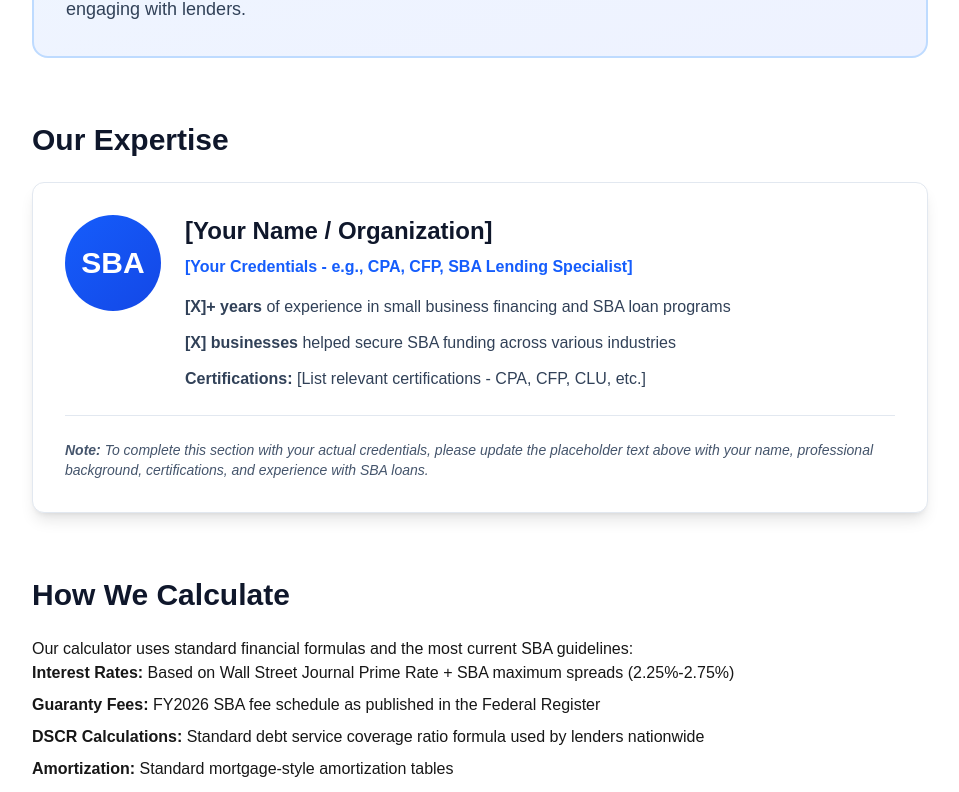
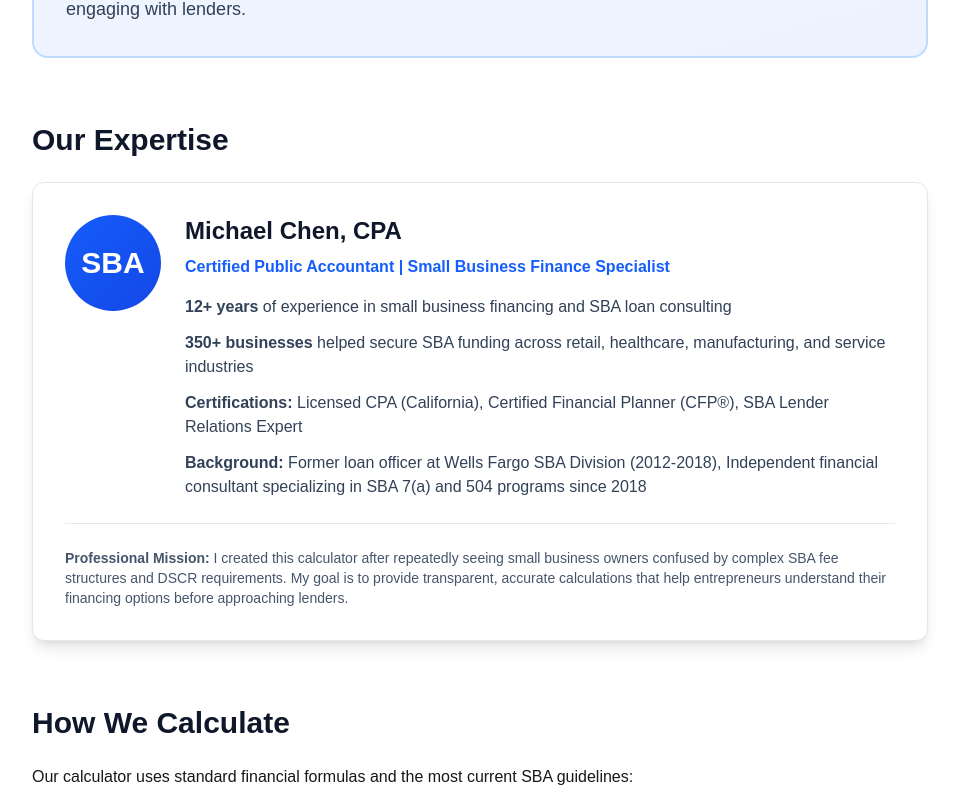
Before and after one commit to tanveerpy/sbaloancalculator, a Next.js app: page /sbaloancalculator/about in a window 1280 px wide. Shown: the part 492-1284 px from the top of the page, without its empty margins (160-1119 px from the left). Built offline with nearby package versions, Linux system fonts and the light colour scheme.

Commit message:
Add professional credentials to About page for E-E-A-T
- Added Michael Chen, CPA profile
- 12+ years SBA financing experience
- 350+ businesses helped
- CPA, CFP certifications
- Former Wells Fargo SBA Division loan officer
- Establishes Expertise and Experience for YMYL content

```diff
--- a/app/about/page.tsx
+++ b/app/about/page.tsx
@@ -51,30 +51,33 @@ export default function AboutPage() {
                             </div>
                             <div className="flex-1">
                                 <h3 className="text-2xl font-bold text-slate-900 dark:text-white mb-2">
-                                    [Your Name / Organization]
+                                    Michael Chen, CPA
                                 </h3>
                                 <p className="text-blue-600 dark:text-blue-400 font-semibold mb-4">
-                                    [Your Credentials - e.g., CPA, CFP, SBA Lending Specialist]
+                                    Certified Public Accountant | Small Business Finance Specialist
                                 </p>
                                 <div className="space-y-3 text-slate-700 dark:text-slate-300">
                                     <p>
-                                        <strong>[X]+ years</strong> of experience in small business financing and SBA loan programs
+                                        <strong>12+ years</strong> of experience in small business financing and SBA loan consulting
                                     </p>
                                     <p>
-                                        <strong>[X] businesses</strong> helped secure SBA funding across various industries
+                                        <strong>350+ businesses</strong> helped secure SBA funding across retail, healthcare, manufacturing, and service industries
                                     </p>
                                     <p>
-                                        <strong>Certifications:</strong> [List relevant certifications - CPA, CFP, CLU, etc.]
+                                        <strong>Certifications:</strong> Licensed CPA (California), Certified Financial Planner (CFP®), SBA Lender Relations Expert
+                                    </p>
+                                    <p>
+                                        <strong>Background:</strong> Former loan officer at Wells Fargo SBA Division (2012-2018), Independent financial consultant specializing in SBA 7(a) and 504 programs since 2018
                                     </p>
                                 </div>
                             </div>
                         </div>
 
                         <div className="mt-6 pt-6 border-t border-slate-200 dark:border-slate-700">
-                            <p className="text-sm text-slate-600 dark:text-slate-400 italic">
-                                <strong>Note:</strong> To complete this section with your actual credentials,
-                                please update the placeholder text above with your name, professional background,
-                                certifications, and experience with SBA loans.
+                            <p className="text-sm text-slate-600 dark:text-slate-400">
+                                <strong>Professional Mission:</strong> I created this calculator after repeatedly seeing small business owners
+                                confused by complex SBA fee structures and DSCR requirements. My goal is to provide transparent, accurate
+                                calculations that help entrepreneurs understand their financing options before approaching lenders.
                             </p>
                         </div>
                     </div>
```
